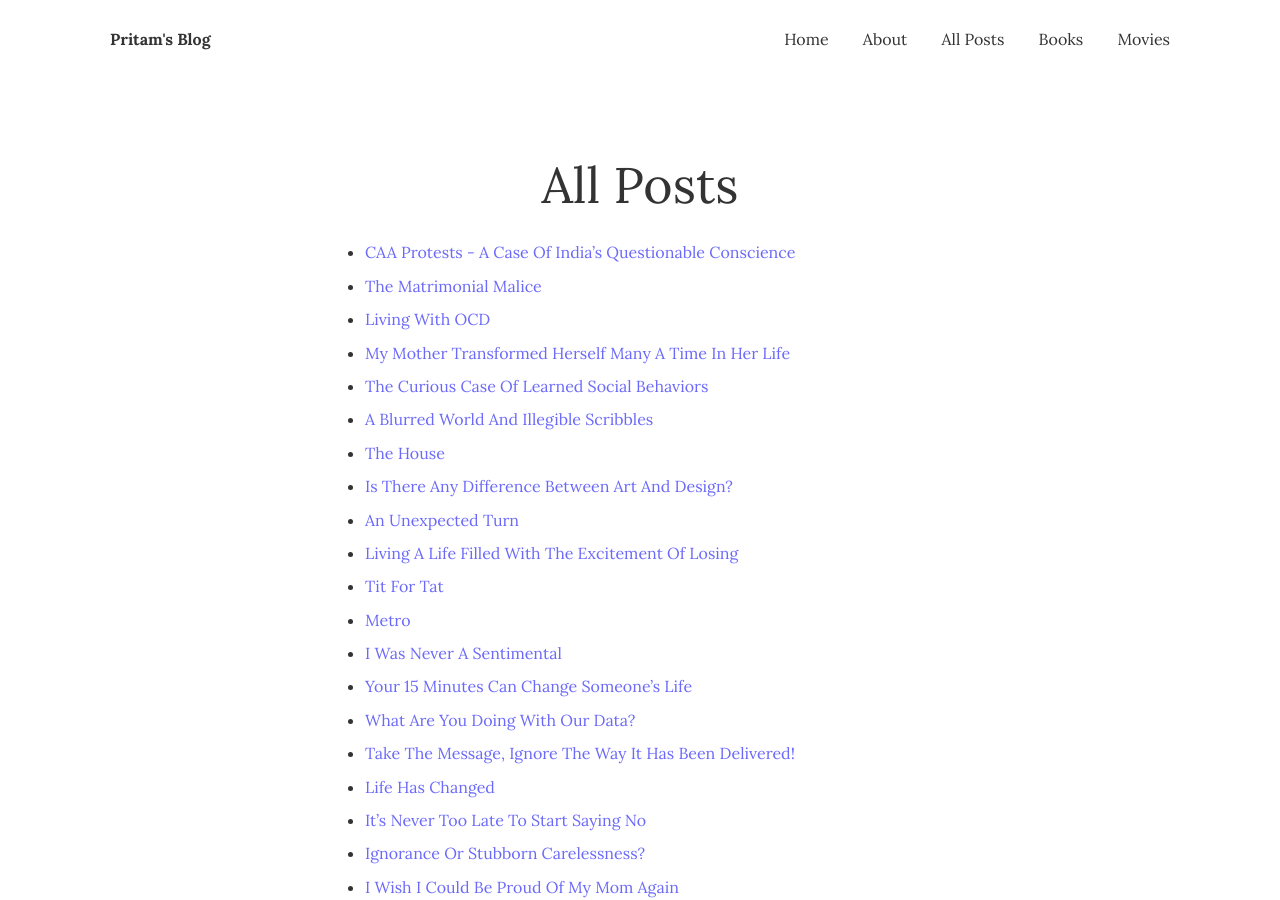
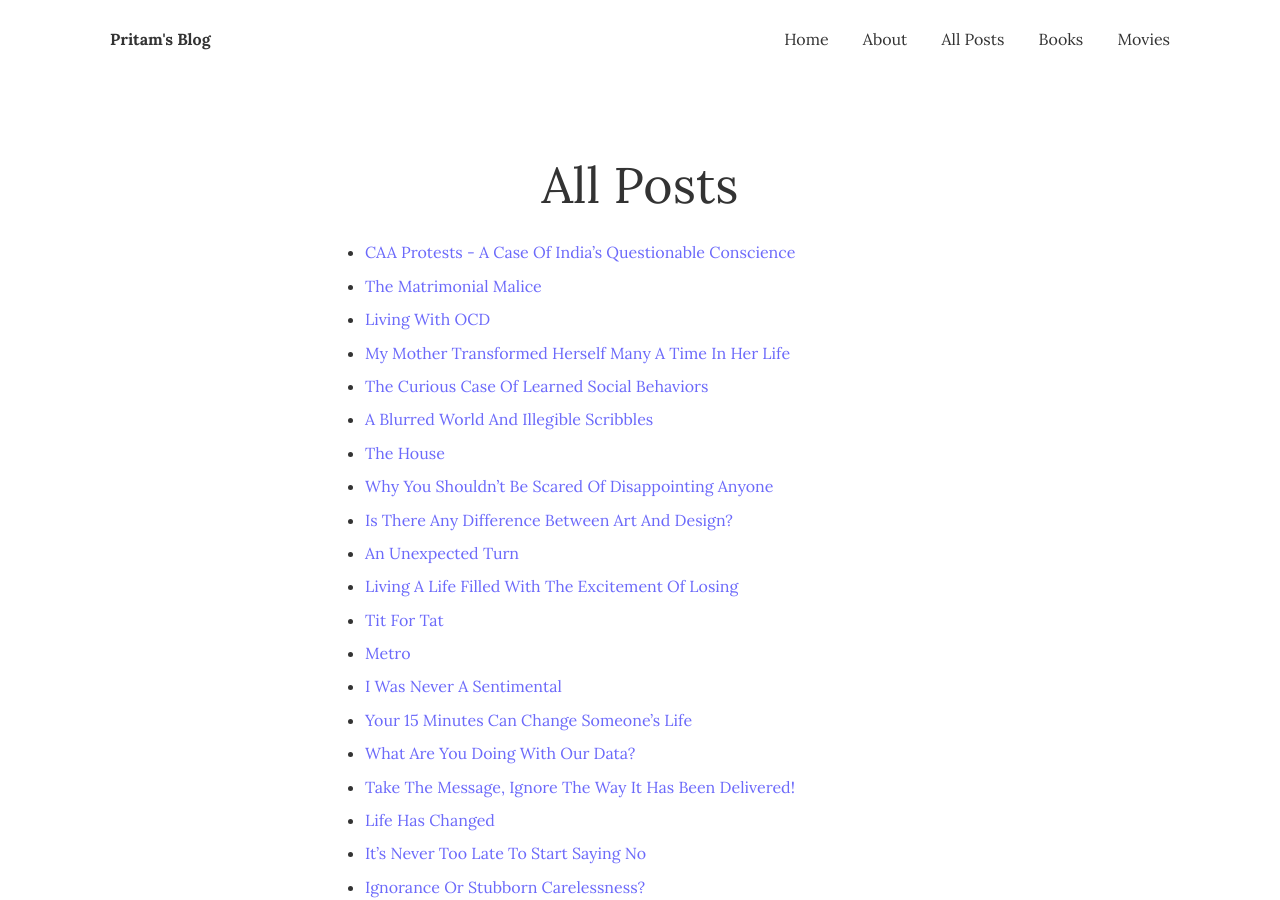
Before and after one commit to argumentativeyouth/pblog, a Jekyll site: the page built from _pages/all-posts.md, in a window 1280 px wide and 900 px high. Built offline with Jekyll 4.4.1, drawn with Linux system fonts in a browser that asks for light colours.

Commit message:
Update all-posts.md

```diff
--- a/_pages/all-posts.md
+++ b/_pages/all-posts.md
@@ -11,6 +11,7 @@ image:
 * [The Curious Case Of Learned Social Behaviors](https://pritams.blog/the-curious-case-of-learned-social-behaviors/)
 * [A Blurred World And Illegible Scribbles](https://pritams.blog/a-blurred-world-and-illegible-scribbles/)
 * [The House](https://pritams.blog/the-house/)
+* [Why You Shouldn't Be Scared Of Disappointing Anyone](https://pritams.blog/why-you-shouldnt-be-scared-of-disappointing-anyone/)
 * [Is There Any Difference Between Art And Design?](https://pritams.blog/is-there-any-difference-between-art-and-design/)
 * [An Unexpected Turn](https://pritams.blog/an-unexpected-turn/)
 * [Living A Life Filled With The Excitement Of Losing](https://pritams.blog/living-a-life-with-the-excitement-of-losing/)
```
